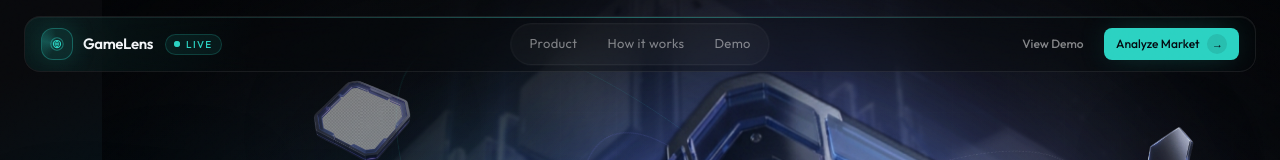
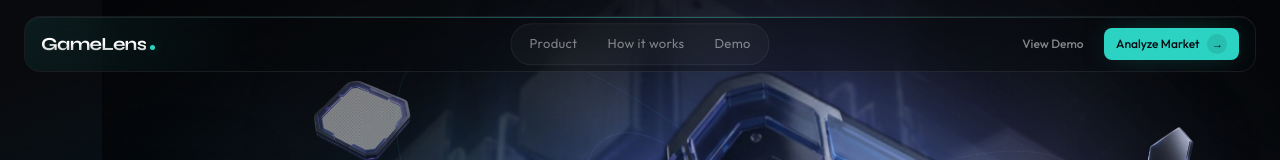
Before and after one commit to xsolla-baku-gametech-hackathon/team-hype, a Next.js app: page / in a window 1280 px wide. Shown: the top 160 px of the page. Built offline with nearby package versions, Linux system fonts and the light colour scheme.

Commit message:
chore: Replace header logo with GameTech wordmark and separate analyze section label from the dock.

```diff
--- a/src/components/landing/concept-form.tsx
+++ b/src/components/landing/concept-form.tsx
@@ -111,17 +111,26 @@ export function ConceptForm() {
   return (
     <section
       id="analyze-section"
-      className="relative isolate min-h-[100dvh] overflow-hidden py-20 sm:py-24 lg:py-28"
+      className="relative isolate min-h-[100dvh] overflow-hidden pt-28 pb-20 sm:pt-32 sm:pb-24 lg:pt-36 lg:pb-28"
     >
       <AnalyzeStage />
 
       <Container className="relative z-20">
         <Reveal className="mb-10 max-w-2xl sm:mb-12">
-          <div className="inline-flex items-center gap-2 rounded-md border border-accent/25 bg-accent/10 px-2.5 py-1 text-[11px] font-medium tracking-wide text-accent backdrop-blur-md">
-            <ScanSearch className="size-3.5" aria-hidden="true" />
-            Market analysis console
+          {/* Section index — editorial strip, not a second header pill */}
+          <div className="mb-5 flex items-center gap-3">
+            <span className="font-mono text-[11px] tracking-[0.22em] text-white/35 uppercase">
+              04
+            </span>
+            <span
+              aria-hidden="true"
+              className="h-px w-8 bg-gradient-to-r from-accent/70 to-transparent"
+            />
+            <span className="font-mono text-[11px] tracking-[0.18em] text-white/45 uppercase">
+              Market console
+            </span>
           </div>
-          <h2 className="font-display mt-4 text-3xl font-semibold tracking-tight text-balance text-white sm:text-4xl lg:text-5xl">
+          <h2 className="font-display text-3xl font-semibold tracking-tight text-balance text-white sm:text-4xl lg:text-5xl">
             Analyze your concept
           </h2>
           <p className="mt-3 max-w-[48ch] text-base text-pretty text-white/50">
--- a/src/components/layout/site-header.tsx
+++ b/src/components/layout/site-header.tsx
@@ -90,25 +90,14 @@ export function SiteHeader() {
             className="pointer-events-none absolute inset-x-6 top-0 h-px bg-gradient-to-r from-transparent via-accent/40 to-transparent"
           />
 
-          <div className="relative z-10 flex min-w-0 items-center gap-3">
+          <div className="relative z-10 flex min-w-0 items-center">
             <Link
               href="/"
               aria-label="GameLens home"
               className="group inline-flex min-w-0 items-center"
             >
-              <Logo className="transition-transform duration-500 group-hover:scale-[1.02]" />
+              <Logo className="transition-[letter-spacing,opacity] duration-500 group-hover:tracking-[-0.02em] group-hover:opacity-90" />
             </Link>
-
-            <span
-              aria-hidden="true"
-              className="hidden items-center gap-1.5 rounded-full border border-accent/20 bg-accent/8 px-2 py-0.5 text-[10px] font-medium tracking-[0.14em] text-accent uppercase sm:inline-flex"
-            >
-              <span className="relative flex size-1.5">
-                <span className="absolute inset-0 animate-ping rounded-full bg-accent opacity-60" />
-                <span className="relative size-1.5 rounded-full bg-accent" />
-              </span>
-              Live
-            </span>
           </div>
 
           <nav
--- a/src/components/shared/logo.tsx
+++ b/src/components/shared/logo.tsx
@@ -3,46 +3,32 @@ import { cn } from "@/lib/utils/cn";
 
 interface LogoProps {
   className?: string;
-  /** Hide wordmark when only the mark is needed. */
+  /** Keep prop for call sites; wordmark-only — no icon mark. */
   markOnly?: boolean;
 }
 
 /**
- * Custom aperture-lens mark — geometric SVG, no Lucide default icon.
+ * GameTech wordmark — display type only, no icon glyph.
  */
 export function Logo({ className, markOnly = false }: LogoProps) {
+  if (markOnly) {
+    return <span className="sr-only">{APP_NAME}</span>;
+  }
+
   return (
     <span
       className={cn(
-        "inline-flex items-center gap-2.5 text-[15px] font-semibold tracking-tight text-foreground",
+        "font-display inline-flex items-baseline gap-[0.2em] text-[1.05rem] leading-none font-bold tracking-[-0.04em] text-white sm:text-[1.15rem]",
         className,
       )}
     >
+      <span className="bg-gradient-to-b from-white via-white to-white/70 bg-clip-text text-transparent">
+        {APP_NAME}
+      </span>
       <span
         aria-hidden="true"
-        className="relative flex size-8 items-center justify-center overflow-hidden rounded-lg border border-accent/35 bg-accent/10 text-accent shadow-[0_0_28px_-6px_var(--accent-glow)]"
-      >
-        <span className="absolute inset-0 bg-[conic-gradient(from_210deg,transparent,oklch(0.78_0.13_185_/_0.35),transparent_40%)] opacity-70" />
-        <svg viewBox="0 0 24 24" className="relative size-[18px]" fill="none">
-          <circle
-            cx="12"
-            cy="12"
-            r="8.25"
-            stroke="currentColor"
-            strokeWidth="1.4"
-            opacity="0.45"
-          />
-          <circle cx="12" cy="12" r="4.75" stroke="currentColor" strokeWidth="1.5" />
-          <path
-            d="M12 7.4 14.6 12 12 16.6 9.4 12 12 7.4Z"
-            stroke="currentColor"
-            strokeWidth="1.2"
-            strokeLinejoin="round"
-          />
-          <circle cx="12" cy="12" r="1.35" fill="currentColor" />
-        </svg>
-      </span>
-      {markOnly ? <span className="sr-only">{APP_NAME}</span> : APP_NAME}
+        className="mb-[0.12em] size-[0.28em] shrink-0 rounded-full bg-accent shadow-[0_0_12px_var(--accent-glow)]"
+      />
     </span>
   );
 }
```
